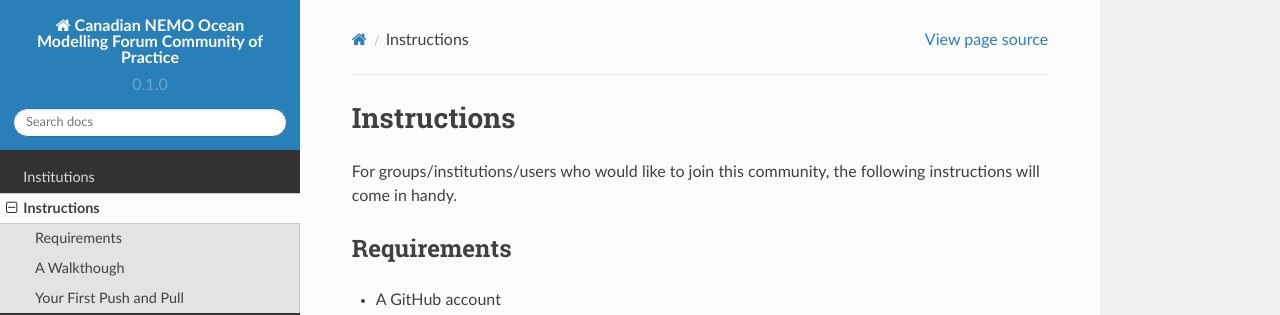
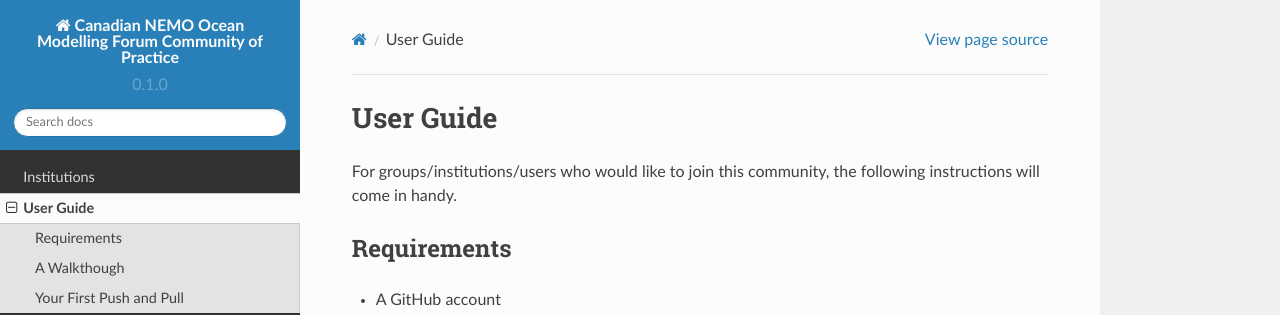
Before and after one commit to UofA-NEMO/Canadian-NEMO-Ocean-Modelling-Forum-Community-of-Practice, a Sphinx documentation site: the page built from docs/Instructions.rst, in a window 1280 px wide and 900 px high. Shown: the top 315 px of the window. Built offline with Sphinx 7.4.7 and the Read the Docs theme 2.0.0, drawn with Linux system fonts in a browser that asks for light colours; pages that are not in the unit, such as notebooks, are missing from menus.

Commit message:
Update Instructions.rst

```diff
--- a/docs/Instructions.rst
+++ b/docs/Instructions.rst
@@ -1,5 +1,5 @@
-Instructions
-============
+User Guide
+==========
 
 For groups/institutions/users who would like to join this community, the following instructions will come in handy.
 
```
